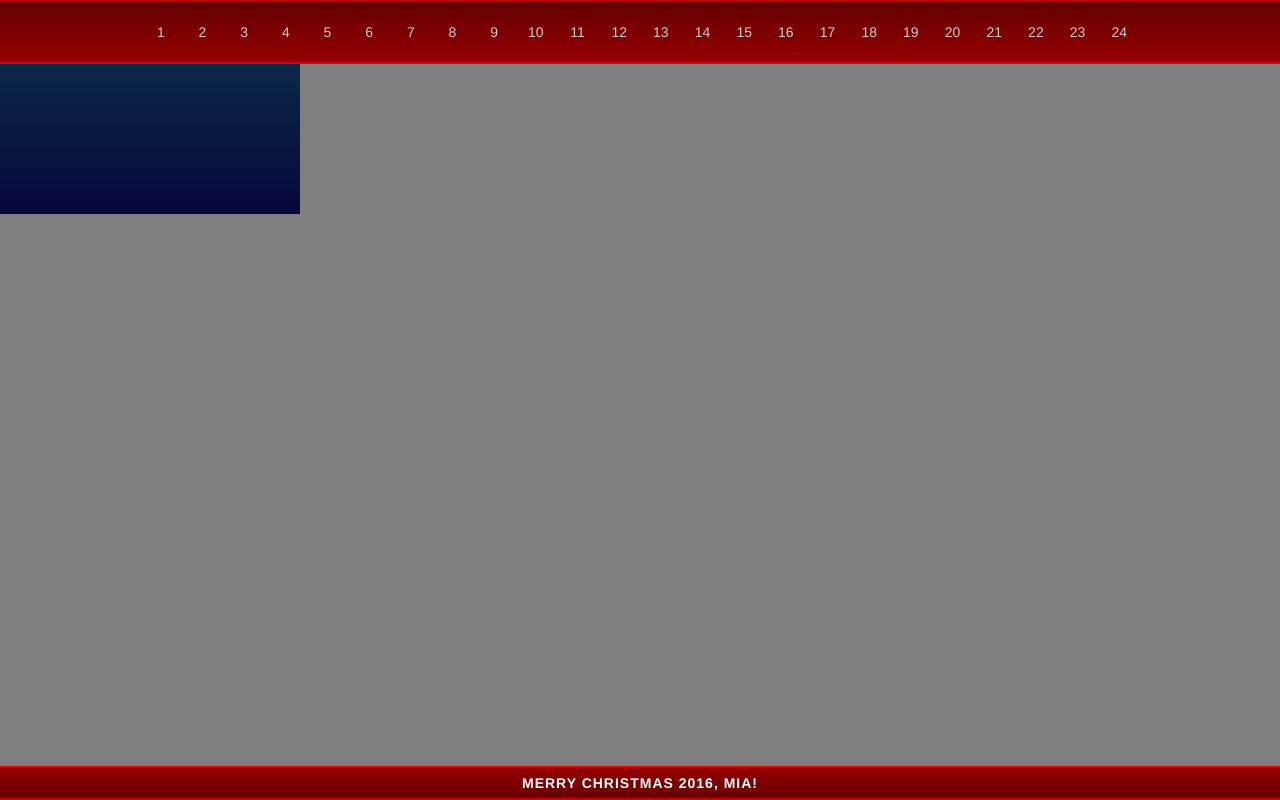
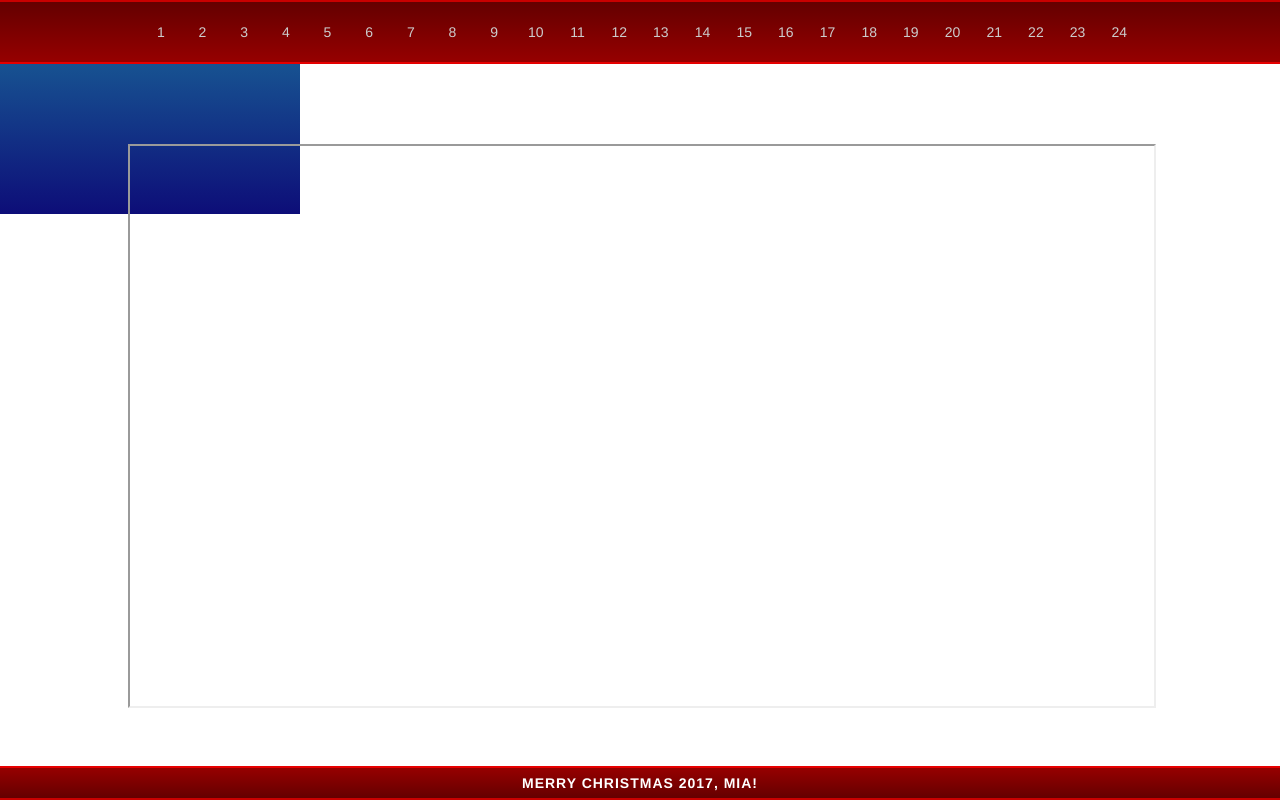
Before and after one commit to denodell/merrychristmas, a website: page src/index.html in a window 1280 px wide. Drawn offline with Linux system fonts and the light colour scheme.

Commit message:
Moving from pictures and music to video clips. Adding 1st video clip.

```diff
--- a/src/index.html
+++ b/src/index.html
@@ -72,6 +72,14 @@
         bottom: 34px;
 				background-image: linear-gradient(rgb(23,82,145), rgb(13,13,120));
 			}
+
+      .video {
+        position: absolute;
+        left: 10%;
+        top: 18%;
+        width: 80%;
+        height: 70%;
+      }
 
       .image {
         position: absolute;
@@ -190,17 +198,27 @@
 
 			<canvas id="canvas"></canvas>
 
+      <!--
 	    <div class="image" style="background-image:url(/images/{date}.jpg)">
 	    </div>
+      -->
+      <iframe class="video" id="videoframe" width="80%" height="70%"></iframe>
 
-			<div class="footer">Merry Christmas 2016, Mia! <button id="play" class="play-button" type="button" onClick="play()">Play</button> <button id="pause" class="play-button" type="button" onClick="pause()">Pause</button></div>
+			<div class="footer">Merry Christmas 2017, Mia!<!-- <button id="play" class="play-button" type="button" onClick="play()">Play</button> <button id="pause" class="play-button" type="button" onClick="pause()">Pause</button> --></div>
 		</div>
 
-		<audio loop id="audio"></audio>
+		<!-- <audio loop id="audio"></audio> -->
 
     <script>
     document.body.className += ' loaded'
 
+    var videos = [
+      '',
+      'https://www.youtube.com/embed/neEeeb8yYfE?autoplay=1&loop=1&modestbranding=1&playsinline=1&rel=0&showinfo=0',
+    ]
+    document.getElementById('videoframe').src = videos[{date}];
+
+    /*
 		var songs = [
 			'',
 			'http://a1971.phobos.apple.com/us/r1000/112/Music/ec/ec/bc/mzm.jhispnsv.aac.p.m4a', // white christmas
@@ -238,6 +256,7 @@
 		function play() {
 			document.getElementById('audio').play()
 		}
+    */
 
 		(function() {
 		    var requestAnimationFrame = window.requestAnimationFrame || window.mozRequestAnimationFrame || window.webkitRequestAnimationFrame || window.msRequestAnimationFrame ||
```
